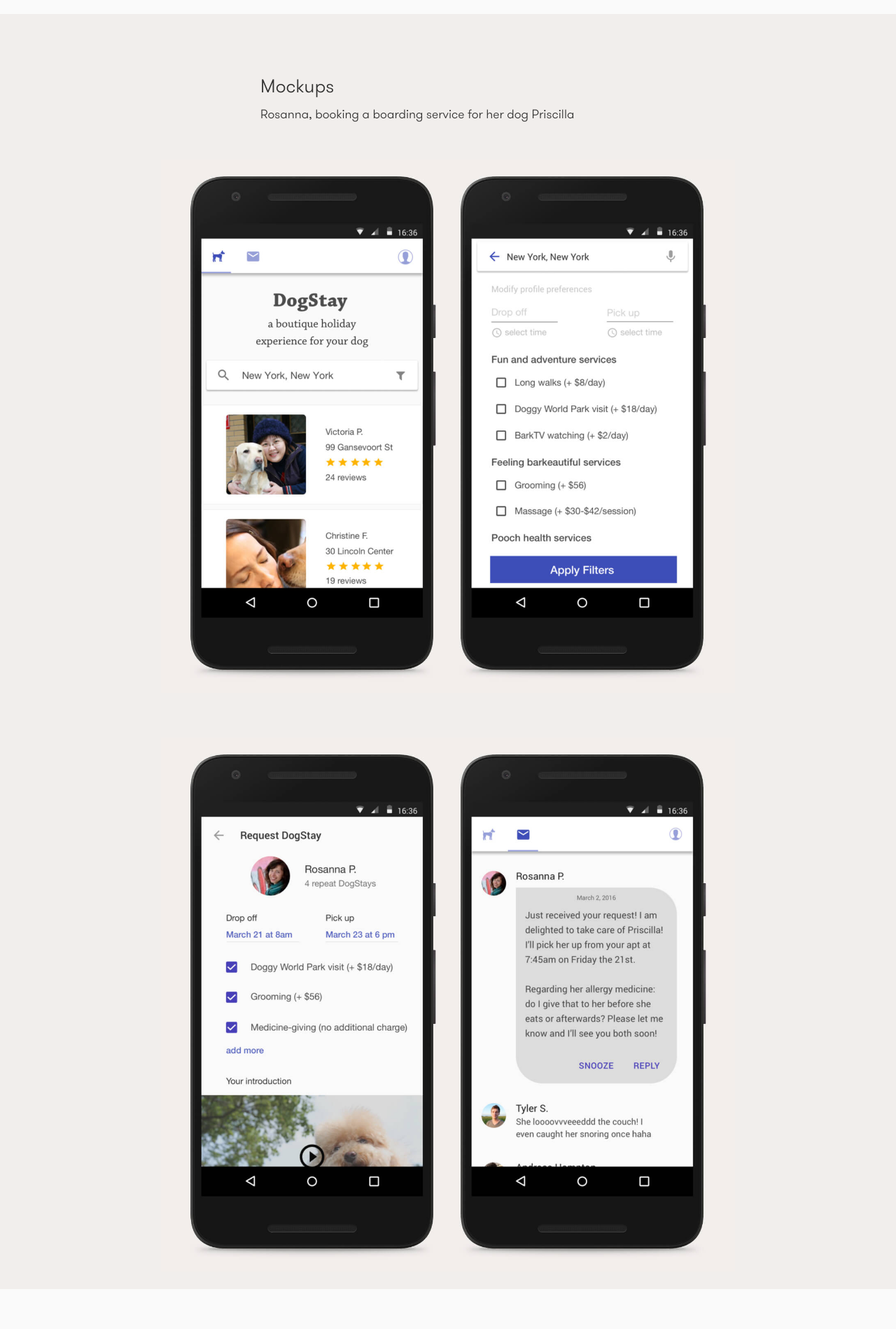
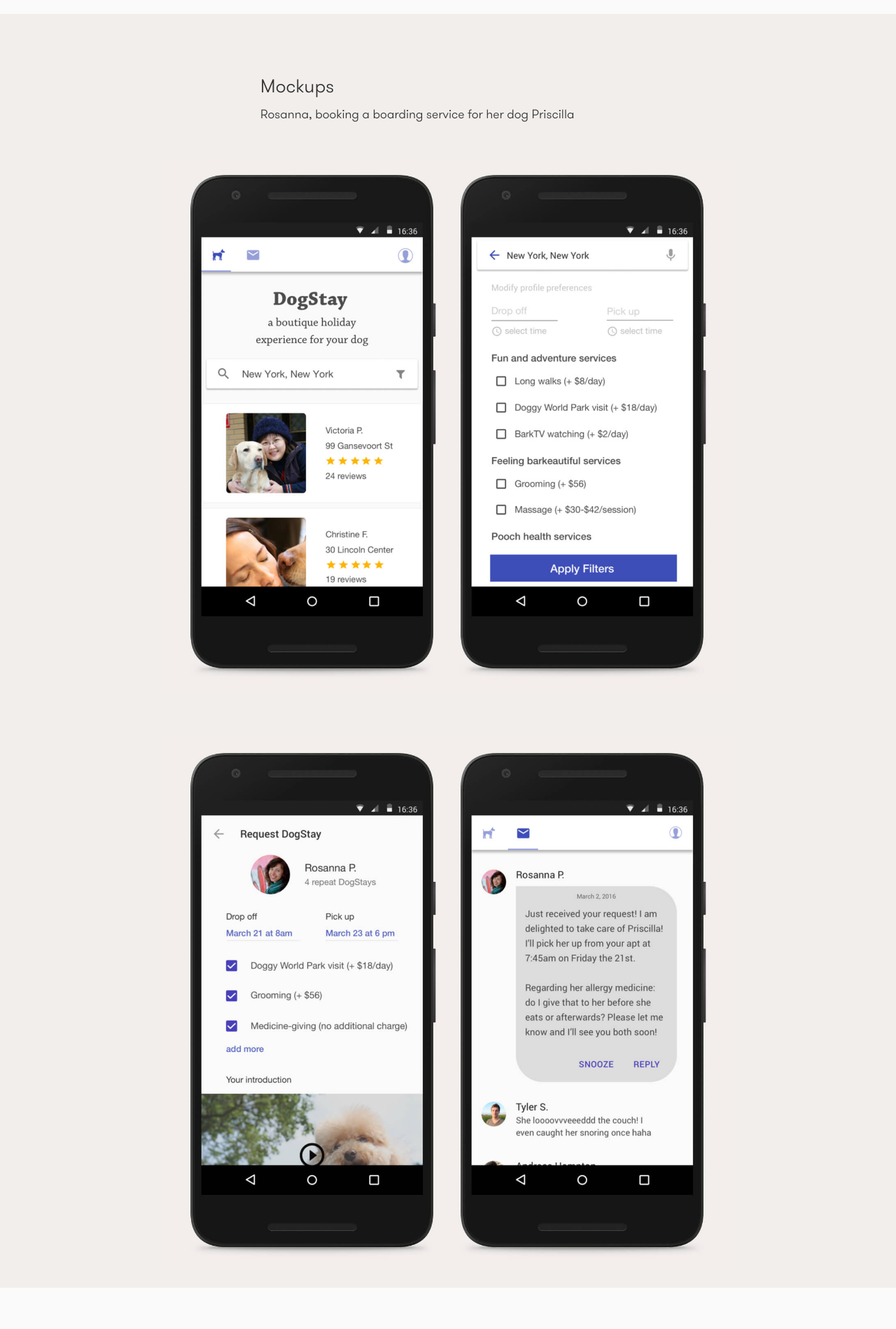
Before and after one commit to mattihicks/mattihicks, a Jekyll site: the page built from dogstay.md, in a window 1280 px wide. Shown: the part 4192-6091 px from the top of the page at 70% size. Built offline with Jekyll 4.4.1, drawn with Linux system fonts in a browser that asks for light colours.

Commit message:
css responsive fixes

```diff
--- a/_sass/_base.scss
+++ b/_sass/_base.scss
@@ -478,5 +478,5 @@ height: 100%;
 }
 
 .rowMockups {
-    margin-top: -30px;
+    margin-top: -32px;
 }
--- a/_sass/_responsive.scss
+++ b/_sass/_responsive.scss
@@ -29,7 +29,6 @@
 }
 
 html .page-content-alternative {
-	// margin-top: 32px;
 	padding: 16px 0;
 }
 }
```
